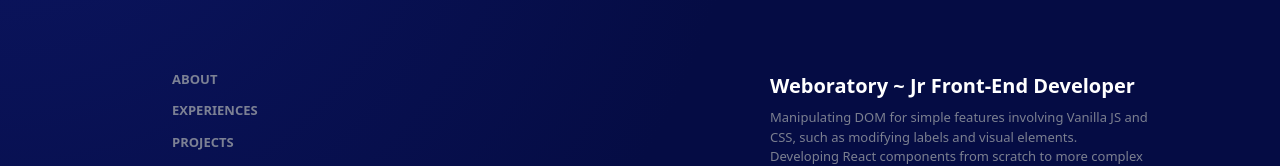
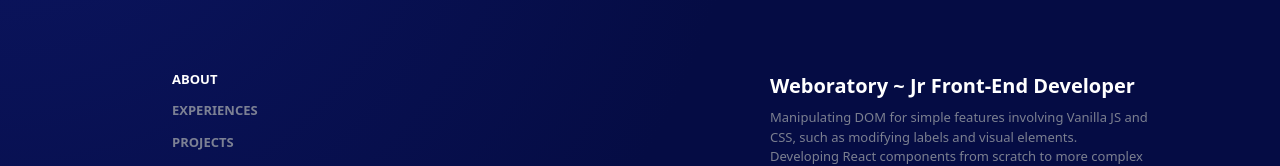
Before and after one commit to 04stefke/portfolio, a React (Vite) app: page / in a window 1280 px wide. Shown: the part 232-398 px from the top of the page. Built offline with nearby package versions, Linux system fonts and the light colour scheme.

Commit message:
added hovering effects for the list in the header. using useeffect and usestate made it observe for the section it is over and change the active class for the nav

```diff
--- a/src/App.tsx
+++ b/src/App.tsx
@@ -7,9 +7,9 @@
 	return (
 		<Gradientdiv className="w-screen h-screen ">
 			<div className=" max-w-screen-lg min-h-screen mx-auto flex flex-col md:flex-row md:items-center px-14 md:px-0 gap-20 md:gap-0">
-				<div className="w-full md:w-1/2">
+				<header className="w-full md:w-1/2">
 					<Intro />
-				</div>
+				</header>
 				<main className="w-full md:overflow-auto md:w-1/2 h-screen scrollbar-hidden ">
 					<Details />
 				</main>
--- a/src/components/Detailed-Info/Headings/About.tsx
+++ b/src/components/Detailed-Info/Headings/About.tsx
@@ -1,6 +1,6 @@
 const About = () => {
 	return (
-		<section id="about">
+		<section id="about" >
 			<p className="text-sm">
 				Dedicated 20-year-old engineer passionate about translating designs into
 				dynamic user interfaces. With a robust skill set in
--- a/src/components/Intro/Intro.tsx
+++ b/src/components/Intro/Intro.tsx
@@ -6,8 +6,42 @@
 	faXTwitter,
 } from "@fortawesome/free-brands-svg-icons";
 import { FontAwesomeIcon } from "@fortawesome/react-fontawesome";
+import { useEffect, useState } from "react";
 
 const Intro = () => {
+	const [activeSection, setActiveSection] = useState("about");
+
+	useEffect(() => {
+		// Sections to observe
+		const sections = document.querySelectorAll("section");
+
+		// Intersection Observer Callback
+		const observerCallback = (entries) => {
+			entries.forEach((entry) => {
+				if (entry.isIntersecting) {
+					setActiveSection(entry.target.id); // Update active section
+				}
+			});
+		};
+
+		const observerOptions = {
+			root: null, // Observe in the viewport
+			threshold: 0.5, // Trigger when 50% of the section is visible
+		};
+
+		// Create IntersectionObserver
+		const observer = new IntersectionObserver(
+			observerCallback,
+			observerOptions
+		);
+
+		sections.forEach((section) => observer.observe(section));
+
+		return () => {
+			// Cleanup observer on unmount
+			sections.forEach((section) => observer.unobserve(section));
+		};
+	}, []);
 	return (
 		<div className="flex flex-col md:h-screen md:justify-between md:py-10 md:pl-5">
 			<div className="flex flex-col md:justify-between items-start md:py-4 md:px-6 h-3/6">
@@ -20,9 +54,36 @@
 					</h3>
 				</div>
 				<ul className="hidden md:flex flex-col gap-3">
-					<li className="uppercase font-bold"><a href="#about">ABOUT</a></li>
-					<li className="uppercase font-bold"><a href="#experiences">Experiences</a></li>
-					<li className="uppercase font-bold"><a href="#projects">Projects</a></li>
+					<li className="uppercase font-bold">
+						<a
+							href="#about"
+							className={`navHover ${
+								activeSection === "about" ? "navActive" : ""
+							}`}
+						>
+							ABOUT
+						</a>
+					</li>
+					<li className="uppercase font-bold">
+						<a
+							href="#experiences"
+							className={`navHover ${
+								activeSection === "experiences" ? "navActive" : ""
+							}`}
+						>
+							Experiences
+						</a>
+					</li>
+					<li className="uppercase font-bold">
+						<a
+							href="#projects"
+							className={`navHover ${
+								activeSection === "projects" ? "navActive" : ""
+							}`}
+						>
+							Projects
+						</a>
+					</li>
 				</ul>
 			</div>
 			<div className="flex gap-5 items-center justify-start text-2xl only:justify-end">
--- a/src/index.css
+++ b/src/index.css
@@ -12,9 +12,16 @@
 		scrollbar-width: none; /* Firefox */
 		-ms-overflow-style: none; /* IE and Edge */
 	}
-
 }
 
 .bubbles {
-	@apply border rounded-full py-1 px-2 text-fontColor text-xs
+	@apply border rounded-full py-1 px-2 text-fontColor text-xs;
 }
+
+.navHover {
+	@apply hover:text-fontColor;
+}
+
+.navActive {
+	@apply text-fontColor;
+}
```
